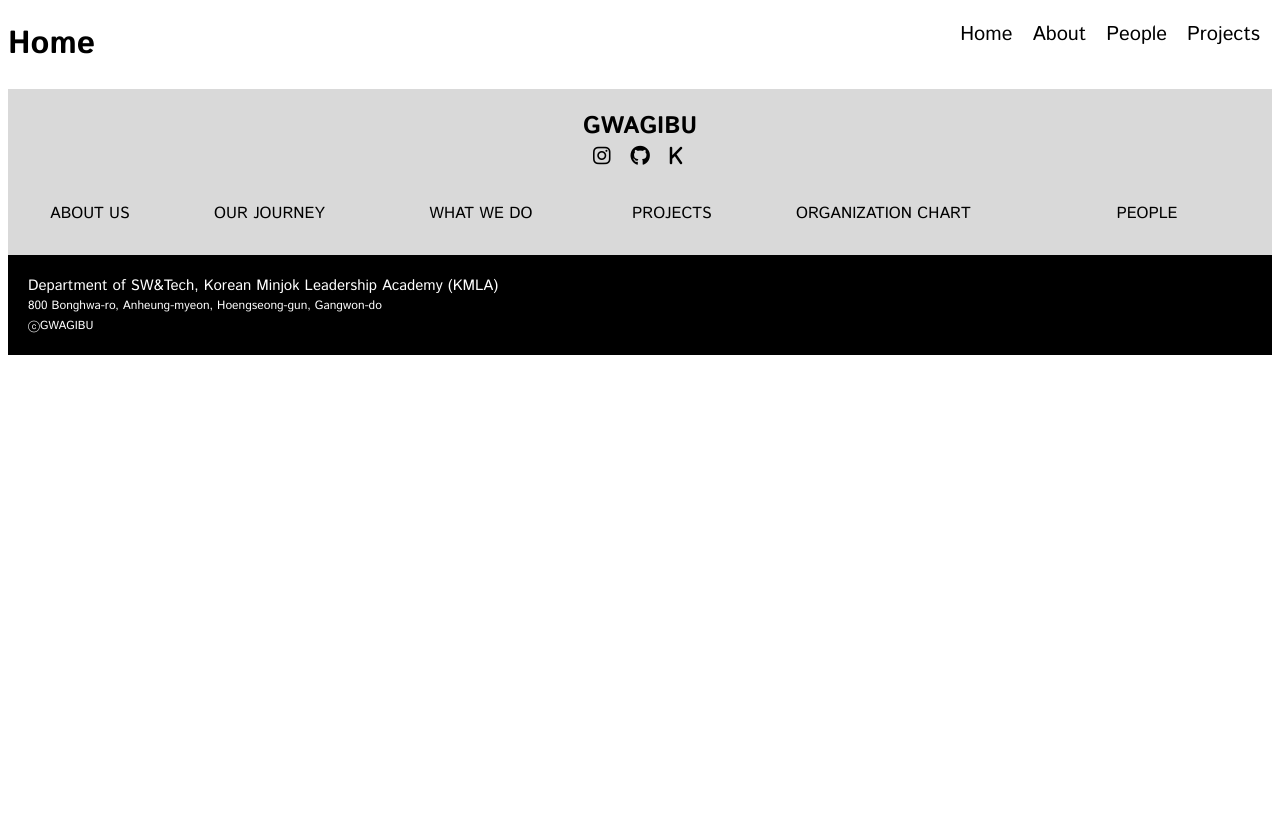
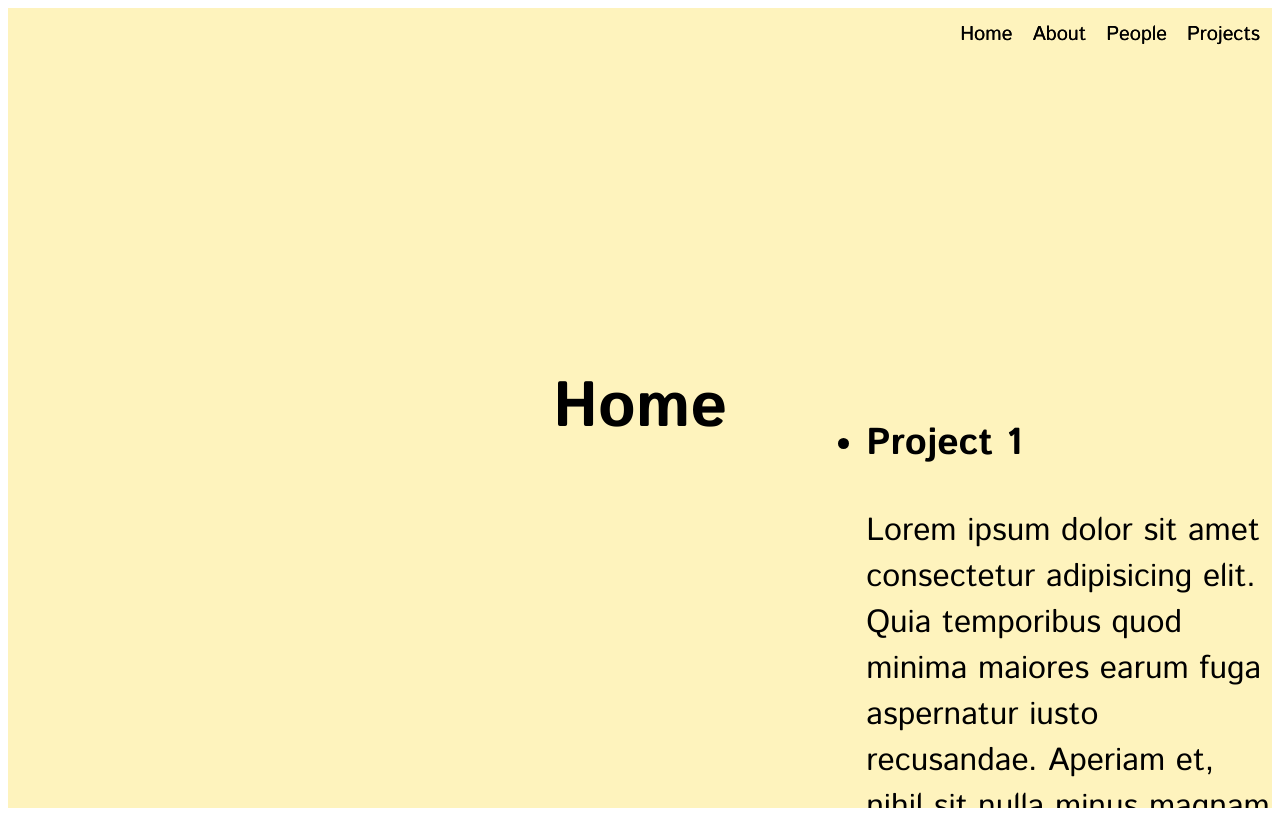
Before and after one commit to KMLA-Department-of-SW-and-Tech/dswt-front, a React (Vite) app: page / in a window 1280 px wide. Built offline with nearby package versions, Linux system fonts and the light colour scheme.

Commit message:
Add scroll system

```diff
--- a/src/App.css
+++ b/src/App.css
@@ -42,3 +42,41 @@
   color: #888;
 }
 */
+
+/* App.css */
+
+/* 전체 스크롤 컨테이너 스타일 */
+.scroll-container {
+  height: 100vh; /* 뷰포트 전체 높이 */
+  overflow-y: scroll; /* 세로 스크롤 허용 */
+  scroll-snap-type: y mandatory; /* 스크롤 스냅 활성화 */
+}
+
+/* 각 섹션 스타일 */
+.section {
+  height: 100vh; /* 각 섹션이 뷰포트 전체를 차지 */
+  scroll-snap-align: start; /* 스냅 정렬 시작점 */
+  display: flex;
+  align-items: center;
+  justify-content: center;
+  font-size: 2rem;
+  background-color: #f4f4f4; /* 기본 배경색 */
+  border-bottom: 1px solid #ccc; /* 구분선 */
+}
+
+/* 각 섹션의 배경색 구분 */
+#home {
+  background-color: #fef3bd;
+}
+
+#about {
+  background-color: #d4f4fa;
+}
+
+#people {
+  background-color: #fde2e4;
+}
+
+#projects {
+  background-color: #cce3de;
+}
--- a/src/App.tsx
+++ b/src/App.tsx
@@ -1,21 +1,96 @@
-import { createBrowserRouter, redirect, RouterProvider } from "react-router-dom"
-import Home from "./routes/Home"
-import About from "./routes/About"
-import Login from "./routes/Login"
-import People from "./routes/People"
-import Projects from "./routes/Projects"
+import {
+  createBrowserRouter,
+  redirect,
+  RouterProvider,
+  useNavigate,
+} from "react-router-dom"
+import Home from "./pages/Home"
+import About from "./pages/About"
+import Login from "./pages/Login"
+import People from "./pages/People"
+import Projects from "./pages/Projects"
+import Contacts from "./pages/Contacts"
 // import reactLogo from './assets/react.svg'
 // import viteLogo from '/vite.svg'
 import "./App.css"
 
+/*
 function ProjectLoader() {
   const project = true // Temporary
   if (!project) {
     throw redirect("/404")
   }
   return project
+}*/
+
+const ScrollablePages = () => {
+  const sections = ["", "about", "people", "projects", "contact"]
+  const navigate = useNavigate()
+
+  interface ScrollEvent extends React.UIEvent<HTMLDivElement> {
+    target: HTMLDivElement & EventTarget
+  }
+
+  const handleScroll = (e: ScrollEvent) => {
+    const currentScroll = e.target.scrollTop
+    const height = window.innerHeight
+
+    const pageIndex = Math.round(currentScroll / height)
+    if (pageIndex >= 0 && pageIndex < sections.length) {
+      navigate(`#${sections[pageIndex]}`)
+    }
+  }
+
+  return (
+    <div className="scroll-container" onScroll={handleScroll}>
+      <div className="section" id="home">
+        <Home />
+      </div>
+      <div className="section" id="about">
+        <About />
+      </div>
+      <div className="section" id="people">
+        <People />
+      </div>
+      <div className="section" id="projects">
+        <Projects />
+      </div>
+      <div className="section" id="contact">
+        <Contacts />
+      </div>
+    </div>
+  )
 }
 
+function App() {
+  const router = createBrowserRouter([
+    {
+      path: "/",
+      element: <ScrollablePages />,
+    },
+    {
+      path: "/login",
+      element: <Login />,
+    },
+    {
+      path: "/404",
+      element: <div>Not found</div>,
+    },
+    {
+      path: "*",
+      loader: () => {
+        throw redirect("/404")
+      },
+    },
+  ])
+  return (
+    <>
+      <RouterProvider router={router} />
+    </>
+  )
+}
+
+/*
 function App() {
   const router = createBrowserRouter([
     {
@@ -56,5 +131,5 @@
     </>
   )
 }
-
+*/
 export default App
--- a/src/components/Footer.tsx
+++ b/src/pages/Contacts.tsx
@@ -1,4 +1,4 @@
-import "./Footer.css"
+import "./Contacts.css"
 
 export default function Footer() {
   return (
--- a/src/routes/Home.tsx
+++ b/src/pages/Home.tsx
@@ -1,12 +1,10 @@
 import Nav from "../components/Nav.tsx"
-import Footer from "../components/Footer.tsx"
 
 export default function Home() {
   return (
     <div>
       <Nav />
       <h1>Home</h1>
-      <Footer />
     </div>
   )
 }
--- a/src/routes/Login.tsx
+++ b/src/pages/Login.tsx
@@ -1,5 +1,5 @@
 import Nav from "../components/Nav.tsx"
-import Footer from "../components/Footer.tsx"
+import Footer from "./Contacts.tsx"
 import "./Login.css"
 
 export default function Login() {
--- a/src/routes/People.tsx
+++ b/src/pages/People.tsx
@@ -1,5 +1,4 @@
 import Nav from "../components/Nav.tsx"
-import Footer from "../components/Footer.tsx"
 
 export default function People() {
   return (
@@ -9,13 +8,13 @@
       <h2>29th Wavers</h2>
       <div>
         <h3>Member1 Name</h3>
-        <img>Member1 img</img>
+        <img alt="Member1 image" />
         <p>Member1 Title</p>
         <p>Member1 Bio</p>
       </div>
       <div className="Member2">
         <h3>Member2 Name</h3>
-        <img>Member2 img</img>
+        <img alt="Member2 image" />
         <p>Member2 Title</p>
         <p>Member2 Bio</p>
       </div>
```
Also changed, not shown: src/pages/About.tsx (renamed from src/routes/About.tsx), src/pages/Contacts.css (renamed from src/components/Footer.css), src/pages/Login.css (renamed from src/routes/Login.css), src/pages/Projects.tsx (renamed from src/routes/Projects.tsx).
